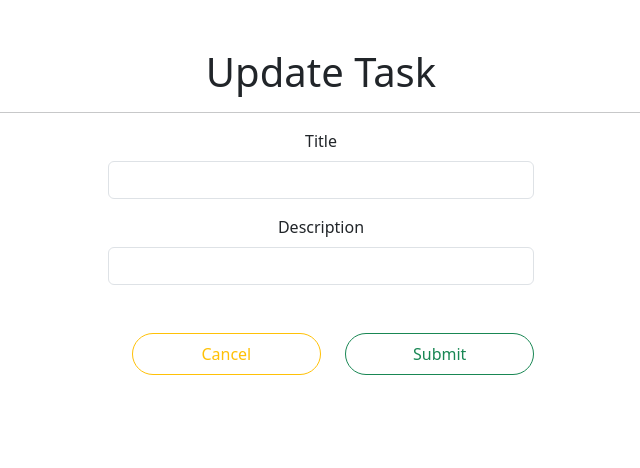
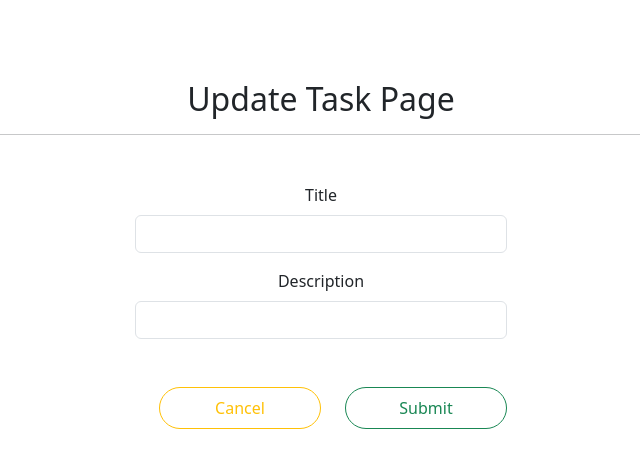
Before and after one commit to sarvar-lapasov/task-vue, a Vue app: page /updateTask/1 in a window 1280 px wide. Shown: the top 468 px of the page, without its empty margins (319-959 px from the left). Built offline with nearby package versions, Linux system fonts and the light colour scheme; no server answers.

Commit message:
add pagetitle and taskform component

```diff
--- /dev/null
+++ b/src/components/PageTitle.vue
@@ -0,0 +1,30 @@
+<template>
+    <div class="page-title">
+      <h1>{{ title }}</h1>
+      <hr>
+    </div>
+  </template>
+
+  <script>
+  export default {
+    name: "PageTitle",
+    props: {
+      title: {
+        type: String,
+        required: true,
+      },
+    },
+  };
+  </script>
+
+  <style scoped>
+  .page-title {
+    text-align: center;
+    margin-top: 5rem;
+  }
+  .page-title h1 {
+    font-size: 2rem;
+    margin-bottom: 1rem;
+  }
+
+  </style>
--- /dev/null
+++ b/src/components/TaskForm.vue
@@ -0,0 +1,110 @@
+<template>
+    <div class="text-center mt-5">
+      <div class="d-flex justify-content-center align-content-center mt">
+        <form class="col-lg-4 col-md-6 col-8 mb-4" @submit.prevent="submit">
+          <div class="mb-3">
+            <label for="taskTitle" class="form-label">Title</label>
+            <input
+              type="text"
+              class="form-control"
+              id="taskTitle"
+              v-model="task.title"
+              required
+            />
+          </div>
+          <div class="mb-3">
+            <label for="taskDescription" class="form-label">Description</label>
+            <input
+              type="text"
+              class="form-control"
+              id="taskDescription"
+              v-model="task.description"
+              required
+            />
+          </div>
+          <div class="d-flex flex-column flex-md-row mt-5">
+            <router-link
+              to="/"
+              class="btn btn-outline-warning rounded-5 w-100 p-2 px-5 mx-0 mx-md-4 my-3 my-md-0"
+            >
+              Cancel
+            </router-link>
+
+            <button
+              type="submit"
+              class="btn btn-outline-success w-100 rounded-5 p-2 px-5"
+            >
+              Submit
+            </button>
+          </div>
+        </form>
+      </div>
+    </div>
+  </template>
+
+  <script>
+  import { mapActions, mapGetters } from "vuex";
+
+  export default {
+    name: "TaskForm",
+    props: {
+      taskId: {
+        type: Number,
+        default: null,
+      },
+    },
+    computed: {
+      ...mapGetters(["getTask"]),
+      pageTitle() {
+        return this.taskId ? "Update Task" : "Create Task";
+      },
+    },
+    data() {
+      return {
+        task: {
+          title: "",
+          description: "",
+        },
+      };
+    },
+    methods: {
+      ...mapActions(["createTask", "updateTask", "fetchTask"]),
+      submit() {
+        const taskData = {
+          title: this.task.title,
+          description: this.task.description,
+        };
+
+        if (this.taskId) {
+          this.updateTask({
+            taskId: this.taskId,
+            data: taskData,
+          })
+            .then(() => {
+              this.$router.push("/");
+            })
+            .catch((error) => {
+              console.log(error);
+            });
+        } else {
+          this.createTask(taskData)
+            .then(() => {
+              this.$router.push("/");
+            })
+            .catch((error) => {
+              console.log(error);
+            });
+        }
+      },
+    },
+    mounted() {
+      if (this.taskId) {
+        this.fetchTask(this.taskId).then(() => {
+          this.task = this.getTask;
+        });
+      }
+    },
+  };
+  </script>
+
+  <style scoped></style>
--- a/src/components/TaskList.vue
+++ b/src/components/TaskList.vue
@@ -1,7 +1,5 @@
 <template>
-    <div class="container text-center mt-5">
-      <h1>Task List</h1>
-      <hr>
+    <div class="text-center mt-5">
       <div>
         <router-link class="btn btn-outline-success rounded-5 p-2 px-5" to="/createTask">Create Task</router-link>
       </div>
--- a/src/pages/CreateTaskPage.vue
+++ b/src/pages/CreateTaskPage.vue
@@ -1,82 +1,19 @@
 <template>
-<div class="text-center mt-5">
-    <h1>Create Task</h1>
-    <hr>
-    <div class="d-flex justify-content-center align-content-center mt">
-        <form
-            class="col-lg-4 col-md-6 col-8 mb-4"
-            @submit.prevent="submit"
-        >
-            <div class="mb-3">
-                <label for="taskTitle" class="form-label">Title</label>
-                <input
-                    type="text"
-                    class="form-control"
-                    id="taskTitle"
-                    v-model="addTask.title"
-                    required
-                />
-            </div>
-            <div class="mb-3">
-                <label for="taskDescription" class="form-label"
-                    >Description</label
-                >
-                <input
-                    type="text"
-                    class="form-control"
-                    id="taskDescription"
-                    v-model="addTask.description"
-                    required
-                />
-            </div>
-            <div class="d-flex flex-column flex-md-row mt-5">
-                    <router-link to="/" class="btn btn-outline-warning rounded-5 w-100 p-2 px-5 mx-0 mx-md-4 my-3 my-md-0">Cancel</router-link>
-
-                    <button
-                        type="submit"
-                        class="btn btn-outline-success w-100 rounded-5 p-2 px-5"
-                    >
-                        Submit
-                    </button>
-                </div>
-        </form>
-    </div>
+    <div class="container">
+        <PageTitle title="Create Task Page" />
+        <TaskForm />
     </div>
   </template>
 
   <script>
-import { mapActions, mapGetters } from "vuex";
+  import PageTitle from "@/components/PageTitle.vue";
+  import TaskForm from "@/components/TaskForm.vue";
 
   export default {
-    name: "CreateTaskPage",
-    computed: {
-        ...mapGetters([]),
-    },
-    data() {
-        return {
-            addTask: {
-                title: "",
-                description: "",
-            },
-        };
-    },
-    methods: {
-        ...mapActions(["createTask"]),
-        submit() {
-            const taskData = {
-                title: this.addTask.title,
-                description: this.addTask.description,
-            };
-
-            this.createTask(taskData)
-                .then(() => {
-                    this.$router.push("/");
-                })
-                .catch((error) => {
-                    console.log(error);
-                });
-        },
-
+    name: "CreatePage",
+    components: {
+        TaskForm,
+        PageTitle
     },
   };
   </script>
--- a/src/pages/HomePage.vue
+++ b/src/pages/HomePage.vue
@@ -1,12 +1,18 @@
 <template>
-<TaskList/>
+    <div class="container">
+        <PageTitle title="Task List" />
+        <TaskList/>
+    </div>
 </template>
 
 <script>
+import PageTitle from "@/components/PageTitle.vue";
+
 import TaskList from "@/components/TaskList.vue"
 export default{
     name:"HomePage",
     components:{
+        PageTitle,
         TaskList,
     }
 }
--- a/src/pages/UpdateTaskPage.vue
+++ b/src/pages/UpdateTaskPage.vue
@@ -1,89 +1,25 @@
 <template>
-    <div class="text-center mt-5">
-        <h1>Update Task</h1>
-        <hr>
-        <div class="d-flex justify-content-center align-content-center mt">
-            <form
-                class="col-lg-4 col-md-6 col-8 mb-4"
-                @submit.prevent="submit"
-            >
-                <div class="mb-3">
-                    <label for="taskTitle" class="form-label">Title</label>
-                    <input
-                        type="text"
-                        class="form-control"
-                        id="taskTitle"
-                        v-model="addTask.title"
-                        required
-                    />
+    <div class="container">
+        <PageTitle title="Update Task Page" />
+        <TaskForm :taskId="taskId" />
     </div>
-                <div class="mb-3">
-                    <label for="taskDescription" class="form-label"
-                        >Description</label
-                    >
-                    <input
-                        type="text"
-                        class="form-control"
-                        id="taskDescription"
-                        v-model="addTask.description"
-                        required
-                    />
-                </div>
-                <div class="d-flex flex-column flex-md-row mt-5">
-                    <router-link to="/" class="btn btn-outline-warning rounded-5 w-100 p-2 px-5 mx-0 mx-md-4 my-3 my-md-0">Cancel</router-link>
 
-                    <button
-                        type="submit"
-                        class="btn btn-outline-success w-100 rounded-5 p-2 px-5"
-                    >
-                        Submit
-                    </button>
-                </div>
-            </form>
-        </div>
-    </div>
   </template>
 
   <script>
-    import { mapActions, mapGetters } from "vuex";
+  import PageTitle from "@/components/PageTitle.vue";
+  import TaskForm from "@/components/TaskForm.vue";
 
   export default {
-        name: "AddtaskPage",
+    name: "UpdatePage",
+    components: {
+        PageTitle,
+        TaskForm,
+    },
     computed: {
-            ...mapGetters(["getTask"]),
+      taskId() {
+        return parseInt(this.$route.params.taskId);
       },
-        data() {
-            return {
-                addTask: {
-                    title: "",
-                    description: "",
-                },
-            };
-        },
-        methods: {
-            ...mapActions(["updateTask","fetchTask"]),
-            submit() {
-                const taskData = {
-                    title: this.addTask.title,
-                    description: this.addTask.description,
-                };
-
-                this.updateTask({taskId: this.$route.params.taskId, data: taskData})
-                    .then(() => {
-                        this.$router.push("/");
-                    })
-                    .catch((error) => {
-                        console.log(error);
-                    });
-            },
-
-        },
-
-        mounted() {
-            this.fetchTask(this.$route.params.taskId)
-                    .then(()=>{
-                        this.addTask = this.getTask
-                    })
     },
   };
   </script>
```
Lines whose indentation alone changed are shown as unchanged.
